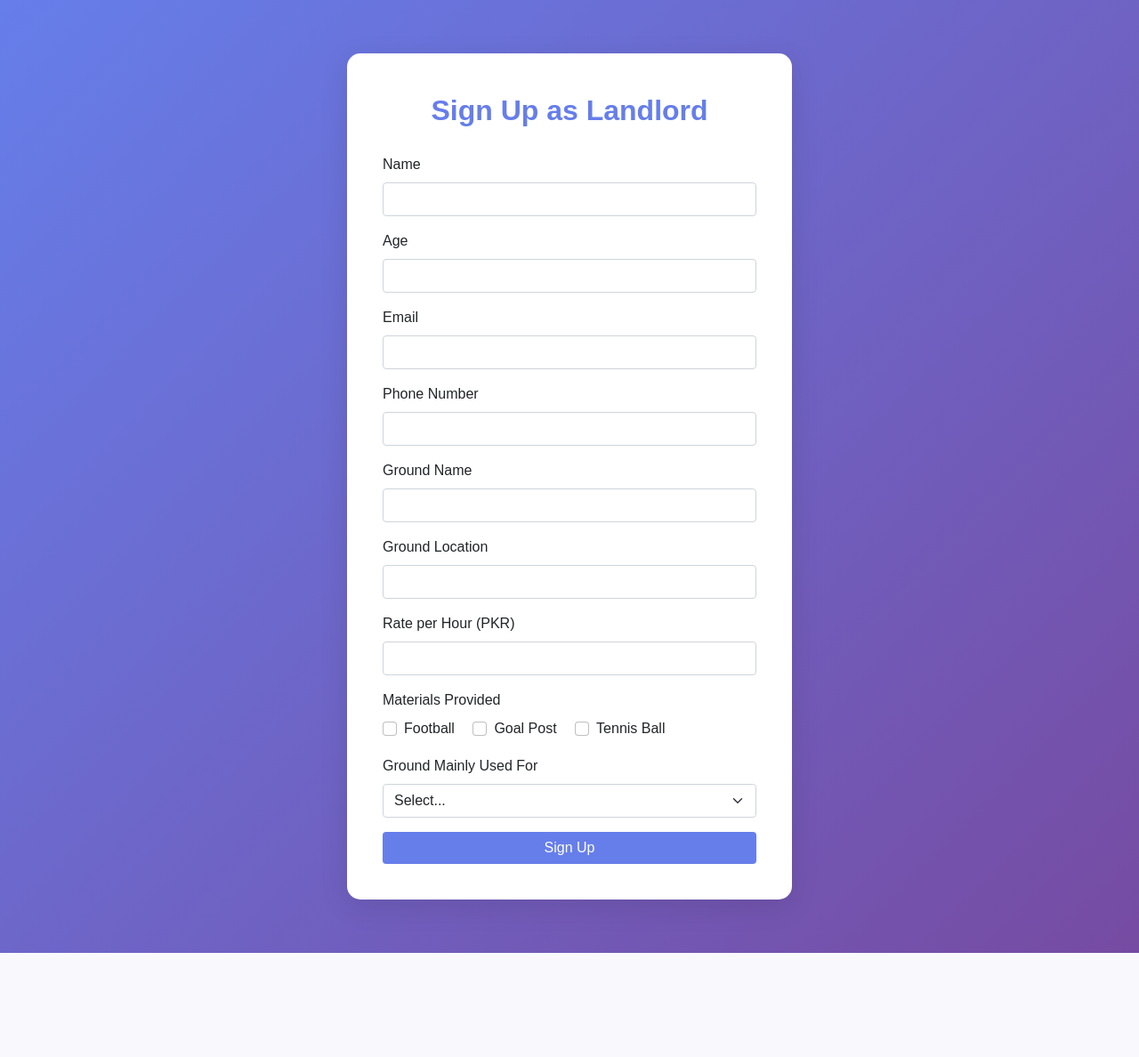
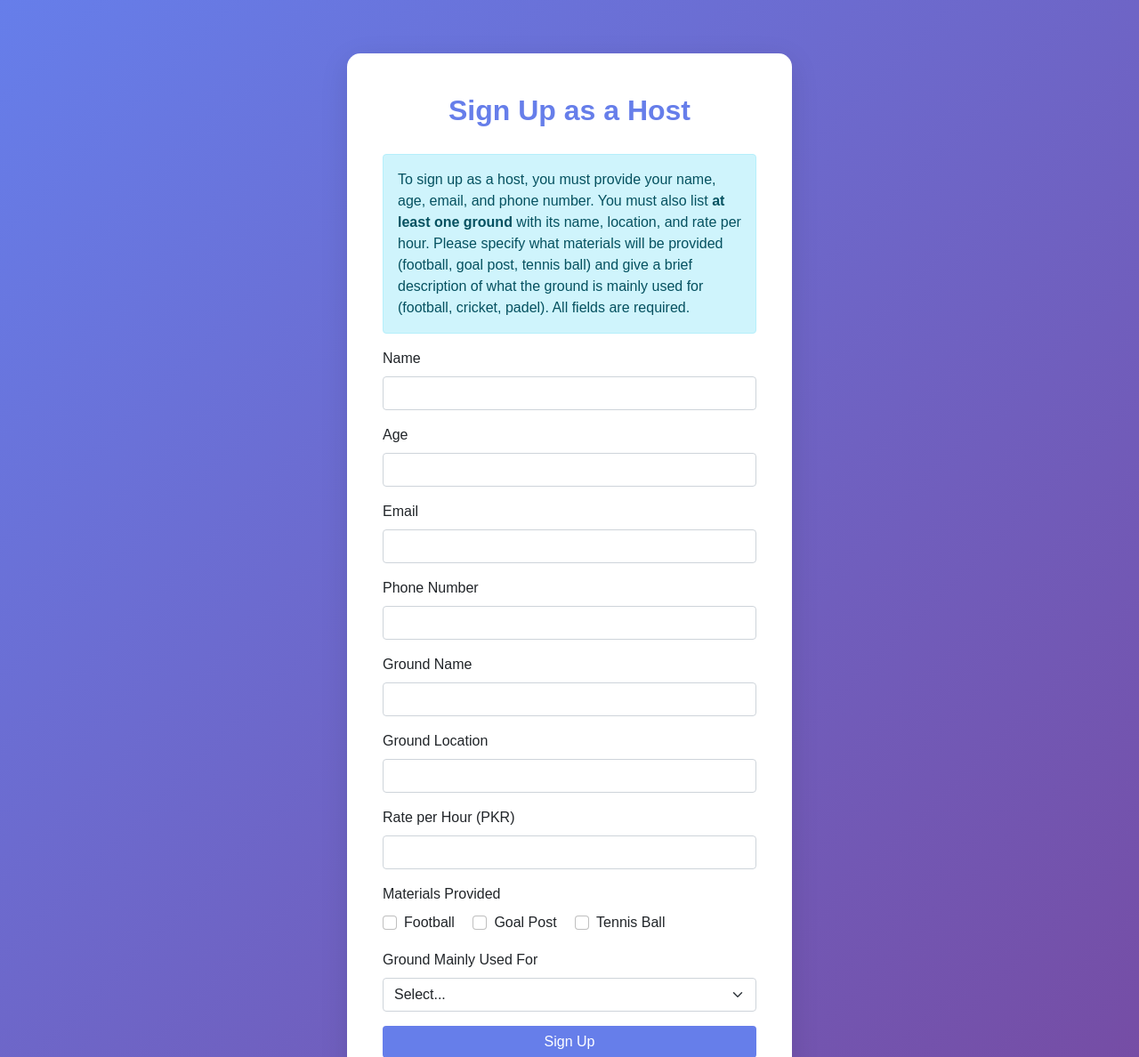
Before and after one commit to mynameisyahya/pakistan-ground-booking-ib-personal-project-2025, a Flask app: template templates/signup_landlord.html in a window 1280 px wide. Shown: the top 1188 px of the page at 89% size. Before the commit the page ends 1071 px from the top, so only its background shows below. Run offline with Flask 3, Linux system fonts and the light colour scheme; the template is opened without the code that fills it, so the values that code supplies are empty.

Commit message:
WORKING(sign up host)

```diff
--- a/app.py
+++ b/app.py
@@ -26,20 +26,44 @@ def signup_player():
     if request.method == 'POST':
         # requirments for an account
         name = request.form['name']
-        age = request.form['age']
+        age = int(request.form['age'])
         email = request.form['email']
         phone = request.form['phone']
+        if age <= 14:
+            return render_template('restriction.html')
         print(f"Player signup: Name={name}, Age={age}, Email={email}, Phone={phone}")
         # Redirect to the home page after signup
         return redirect(url_for('grounds'))
     # If it's a GET request, show the signup form
     return render_template('signup_player.html')
 
-@app.route('/signup/landlord')
+@app.route('/signup/landlord', methods=['GET', 'POST'])
 def signup_landlord():
-    # This will handle landlord signup form
-    # We'll create this later
-    return "Landlord Signup Page - Coming Soon!"
+    if request.method == 'POST':
+        name = request.form.get('name')
+        age = request.form.get('age')
+        email = request.form.get('email')
+        phone = request.form.get('phone')
+        ground_name = request.form.get('ground_name')
+        ground_location = request.form.get('ground_location')
+        rate = request.form.get('rate')
+        materials = request.form.getlist('materials')
+        ground_use = request.form.get('ground_use')
+        # Validation: all fields required, at least one ground location
+        errors = []
+        if not all([name, age, email, phone, ground_name, ground_location, rate, ground_use]):
+            errors.append('All fields are required.')
+        if not ground_name or not ground_location:
+            errors.append('You must list at least one ground name and location.')
+        if errors:
+            for error in errors:
+                flash(error, 'danger')
+            return render_template('signup_landlord.html')
+        # For now, just print the data (simulate saving to DB)
+        print(f"Landlord signup: Name={name}, Age={age}, Email={email}, Phone={phone}, Ground Name={ground_name}, Location={ground_location}, Rate={rate}, Materials={materials}, Use={ground_use}")
+        flash('Landlord account created successfully! (Simulated)', 'success')
+        return redirect(url_for('grounds'))
+    return render_template('signup_landlord.html')
 
 @app.route('/login')
 def login():
--- a/templates/signup_landlord.html
+++ b/templates/signup_landlord.html
@@ -39,8 +39,11 @@
 <body>
     <div class="signup-form">
         <!-- Main signup form container -->
-        <div class="form-title">Sign Up as Landlord</div>
-        <!-- Main heading -->
+        <div class="form-title">Sign Up as a Host</div>
+        <!-- Requirements description -->
+        <div class="alert alert-info" style="font-size:1rem;">
+            To sign up as a host, you must provide your name, age, email, and phone number. You must also list <b>at least one ground</b> with its name, location, and rate per hour. Please specify what materials will be provided (football, goal post, tennis ball) and give a brief description of what the ground is mainly used for (football, cricket, padel). All fields are required.
+        </div>
         <form method="POST">
             <!-- Landlord personal info -->
             <div class="mb-3">
```
Also changed, not shown: templates/restriction.html (added, +44 -0 lines).
